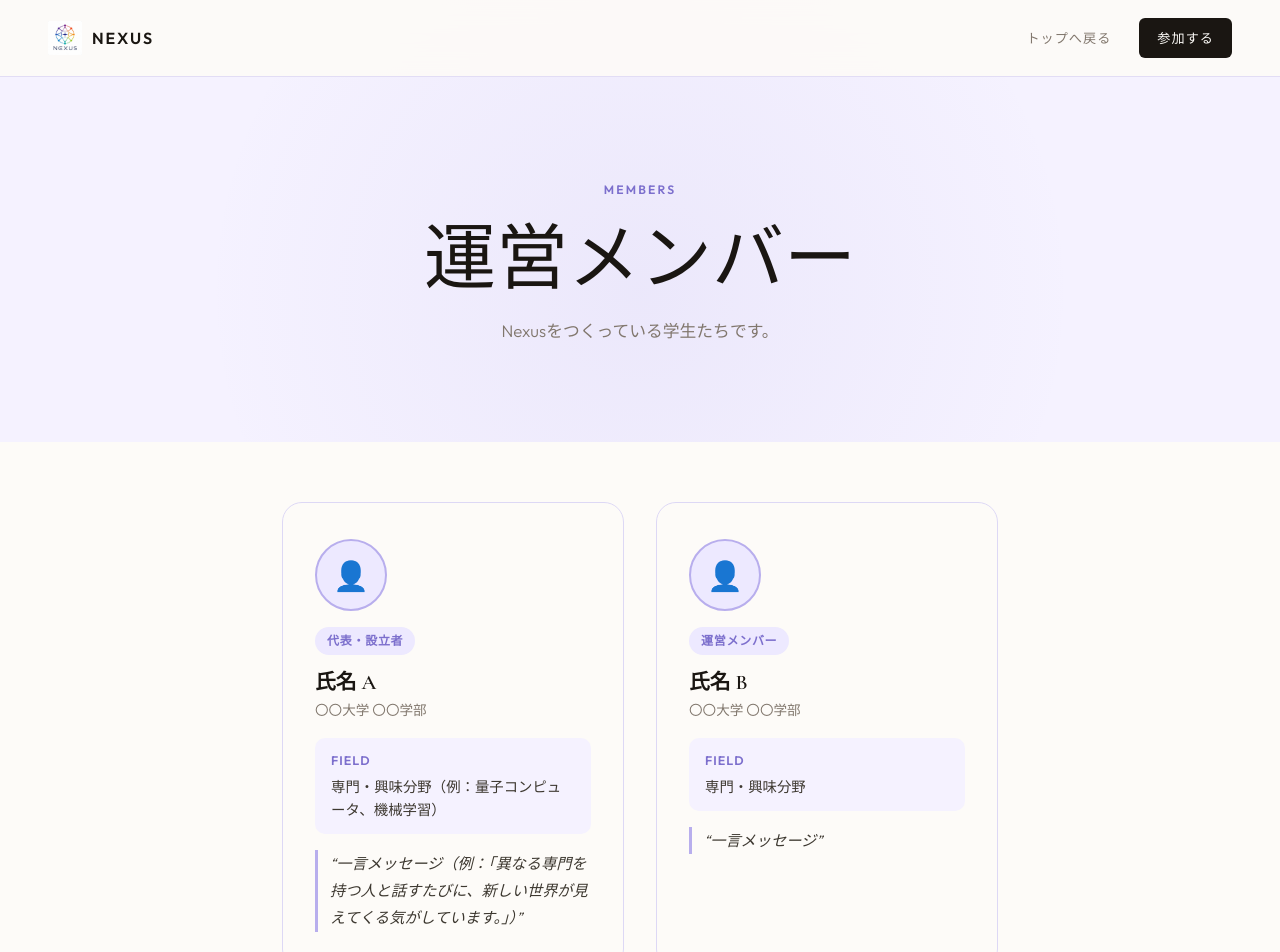
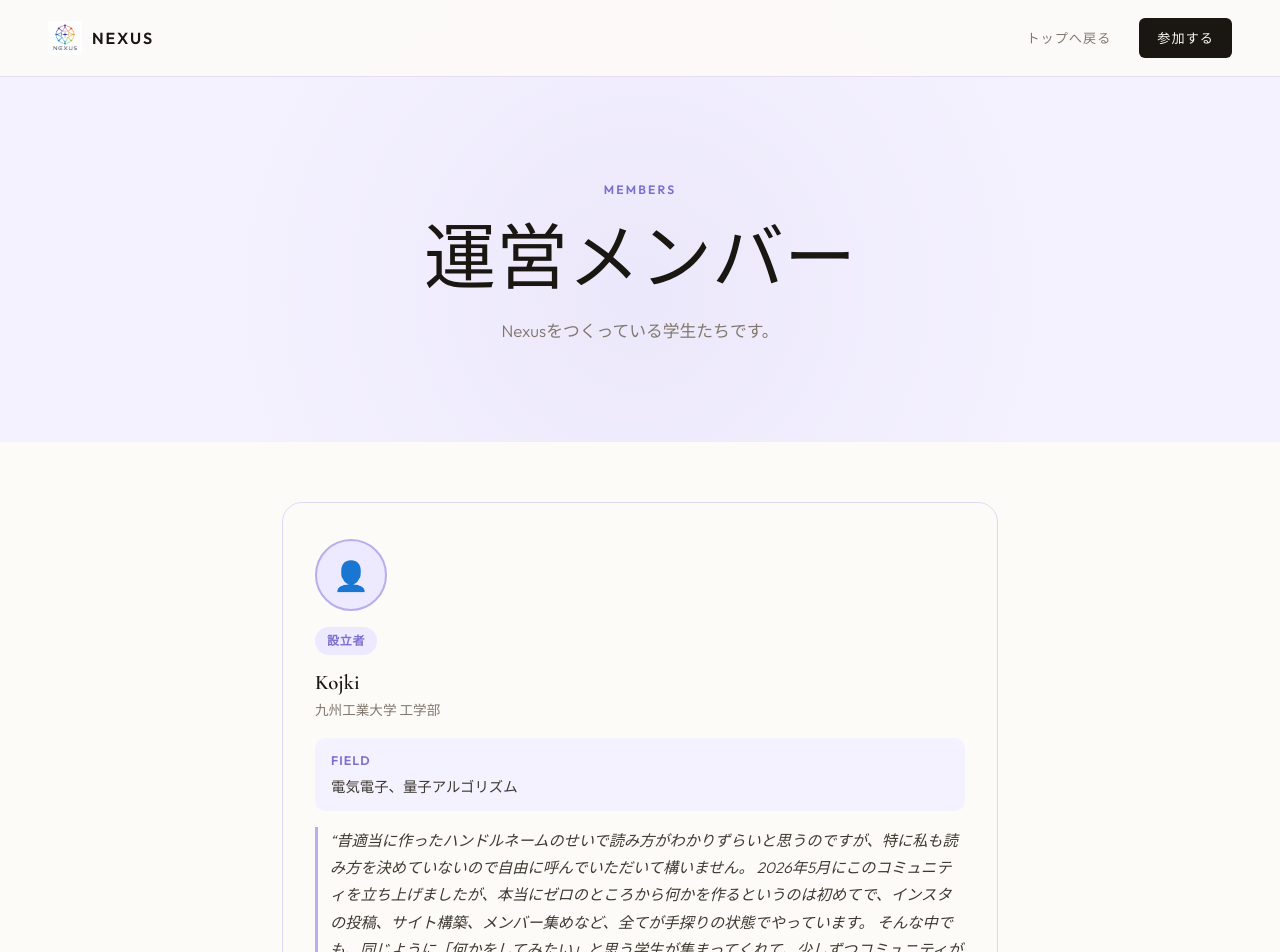
Before and after one commit to Kojki/nexus-website, a Next.js app: page /members in a window 1280 px wide. Shown: the top 952 px of the page. Built offline with nearby package versions, Linux system fonts and the light colour scheme.

Commit message:
Fix: Add "メンバー紹介" link to various pages for improved navigation

```diff
--- a/app/about/page.tsx
+++ b/app/about/page.tsx
@@ -95,7 +95,10 @@ export default function About() {
           <Link href="/about">About</Link>
           <Link href="/faq">FAQ</Link>
           <Link href="/guidelines">ガイドライン</Link>
+          <Link href="/activity-log">活動記録</Link>
+          <Link href="/contact">お問い合わせ</Link>
           <Link href="/privacy">プライバシーポリシー</Link>
+          <Link href="/members">メンバー紹介</Link>
         </nav>
       </footer>
     </main>
--- a/app/activity-log/page.tsx
+++ b/app/activity-log/page.tsx
@@ -110,6 +110,7 @@ export default function ActivityLogIndex() {
           <Link href="/activity-log">活動記録</Link>
           <Link href="/contact">お問い合わせ</Link>
           <Link href="/privacy">プライバシーポリシー</Link>
+          <Link href="/members">メンバー紹介</Link>
         </nav>
       </footer>
     </main>
--- a/app/en/page.tsx
+++ b/app/en/page.tsx
@@ -216,7 +216,8 @@ export default function Home() {
           <Link href="/guidelines">Guidelines (JP)</Link>
           <Link href="/activity-log">Activity Log (JP)</Link>
           <Link href="/contact">Contact (JP)</Link>
-          <Link href="/privacy">Privacy Policy</Link>
+          <Link href="/privacy">Privacy Policy (JP)</Link>
+          <Link href="/members">Member Profiles (JP)</Link>
         </nav>
       </footer>
     </main>
--- a/app/faq/page.tsx
+++ b/app/faq/page.tsx
@@ -108,6 +108,7 @@ export default function FAQ() {
           <Link href="/activity-log">活動記録</Link>
           <Link href="/contact">お問い合わせ</Link>
           <Link href="/privacy">プライバシーポリシー</Link>
+          <Link href="/members">メンバー紹介</Link>
         </nav>
       </footer>
     </main>
--- a/app/guidelines/page.tsx
+++ b/app/guidelines/page.tsx
@@ -99,6 +99,7 @@ export default function Guidelines() {
           <Link href="/activity-log">活動記録</Link>
           <Link href="/contact">お問い合わせ</Link>
           <Link href="/privacy">プライバシーポリシー</Link>
+          <Link href="/members">メンバー紹介</Link>
         </nav>
       </footer>
     </main>
--- a/app/join/page.tsx
+++ b/app/join/page.tsx
@@ -195,6 +195,7 @@ export default function JoinPage() {
           <Link href="/activity-log">活動記録</Link>
           <Link href="/contact">お問い合わせ</Link>
           <Link href="/privacy">プライバシーポリシー</Link>
+          <Link href="/members">メンバー紹介</Link>
         </nav>
       </footer>
     </main>
--- a/app/members/page.tsx
+++ b/app/members/page.tsx
@@ -7,26 +7,15 @@ const joinUrl =
 // ★ メンバー情報をここに入力してください
 const members = [
   {
-    name: "氏名 A",           // 例: 山田 太郎
-    role: "代表・設立者",
-    affiliation: "〇〇大学 〇〇学部",
-    field: "専門・興味分野（例：量子コンピュータ、機械学習）",
-    message: "一言メッセージ（例：「異なる専門を持つ人と話すたびに、新しい世界が見えてくる気がしています。」）",
+    name: "Kojki",           // 例: 山田 太郎
+    role: "設立者",
+    affiliation: "九州工業大学 工学部",
+    field: "電気電子、量子アルゴリズム",
+    message:  `昔適当に作ったハンドルネームのせいで読み方がわかりずらいと思うのですが、特に私も読み方を決めていないので自由に呼んでいただいて構いません。
+    2026年5月にこのコミュニティを立ち上げましたが、本当にゼロのところから何かを作るというのは初めてで、インスタの投稿、サイト構築、メンバー集めなど、全てが手探りの状態でやっています。
+    そんな中でも、同じように「何かをしてみたい」と思う学生が集まってくれて、少しずつコミュニティが形になってきているのはとても嬉しいです。
+    これから、より活力のあるコミュニティに育てあげていきたいと思っております。よろしくお願いします。 `,
     // photo: "/members/member-a.jpg",  // 写真を使いたい場合はコメントアウトを外してください
-  },
-  {
-    name: "氏名 B",
-    role: "運営メンバー",
-    affiliation: "〇〇大学 〇〇学部",
-    field: "専門・興味分野",
-    message: "一言メッセージ",
-  },
-  {
-    name: "氏名 C",
-    role: "運営メンバー",
-    affiliation: "〇〇大学 〇〇学部",
-    field: "専門・興味分野",
-    message: "一言メッセージ",
   },
 ];
 
@@ -183,6 +172,7 @@ export default function Members() {
           <Link href="/activity-log">活動記録</Link>
           <Link href="/contact">お問い合わせ</Link>
           <Link href="/privacy">プライバシーポリシー</Link>
+          <Link href="/members">メンバー紹介</Link>
         </nav>
       </footer>
     </main>
--- a/app/page.tsx
+++ b/app/page.tsx
@@ -217,6 +217,7 @@ export default function Home() {
           <Link href="/activity-log">活動記録</Link>
           <Link href="/contact">お問い合わせ</Link>
           <Link href="/privacy">プライバシーポリシー</Link>
+          <Link href="/members">メンバー紹介</Link>
         </nav>
       </footer>
     </main>
```
